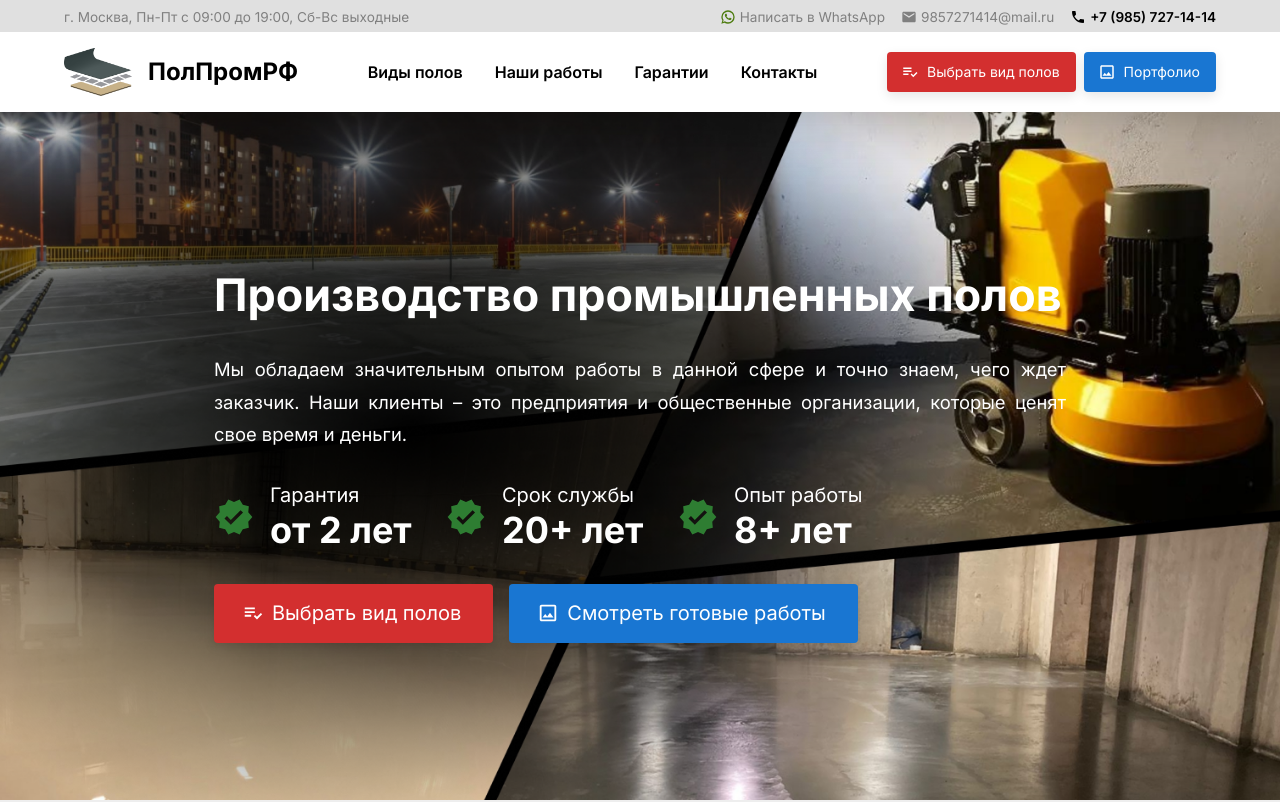
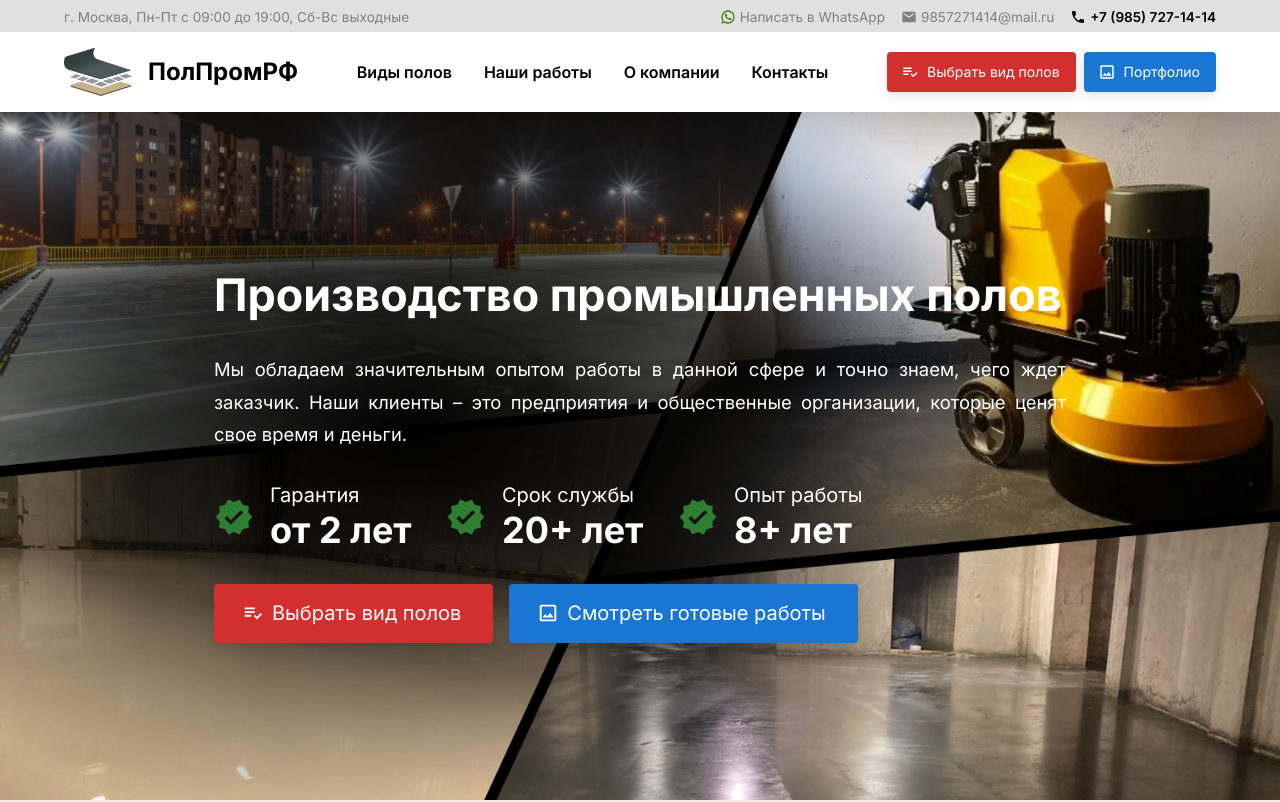
Before and after one commit to ntleek1/prompol77, a Next.js app: page / in a window 1280 px wide. Shown: the top 802 px of the page. Built offline with nearby package versions, Linux system fonts and the light colour scheme.

Commit message:
Navbar: move MenuNav data to routes

```diff
--- a/components/Header/Navbar.tsx
+++ b/components/Header/Navbar.tsx
@@ -1,13 +1,17 @@
 import React from "react";
 import Link from "next/link";
 import Image from "next/image";
+import { CompanyName } from "@/next-seo.config";
 import { Box, Typography, Container, Button } from "@mui/material";
 import useHeaderStyles from "./styles";
 import PlaylistAddCheckOutlinedIcon from "@mui/icons-material/PlaylistAddCheckOutlined";
 import ImageOutlinedIcon from "@mui/icons-material/ImageOutlined";
+import { MenuNav } from "@/routes";
 
 const Navbar = () => {
   const { sxNavbar } = useHeaderStyles();
+
+  const [redButton, blueButton] = MenuNav.filter((navItem) => navItem.isButton);
 
   return (
     <Box id="navbar" sx={sxNavbar}>
@@ -22,66 +26,52 @@ const Navbar = () => {
             gap={2}
             color="black"
           >
-            <Image src="/images/logo.png" alt="Logo" width={68} height={48} />
-            ПолПромРФ
+            <Image src="/images/logo.png" alt="Лого" width={68} height={48} />
+            {CompanyName}
           </Typography>
         </Box>
 
         <Box component="nav" className="navbar__menu">
+          {MenuNav.map((navItem) =>
+            navItem.isVisible && !navItem.isButton ? (
               <Typography
+                key={navItem.anchor}
                 component={Link}
-            href="#service"
+                href={navItem.anchor}
                 variant="body2"
                 scroll={false}
               >
-            Виды полов
+                {navItem.label}
               </Typography>
-          <Typography
-            component={Link}
-            href="#portfolio"
-            variant="body2"
-            scroll={false}
-          >
-            Наши работы
-          </Typography>
-          <Typography
-            component={Link}
-            href="#about"
-            variant="body2"
-            scroll={false}
-          >
-            Гарантии
-          </Typography>
-          <Typography
-            component={Link}
-            href="#contacts"
-            variant="body2"
-            scroll={false}
-          >
-            Контакты
-          </Typography>
+            ) : null
+          )}
         </Box>
-
+        {redButton.isVisible || blueButton.isVisible ? (
           <Box className="navbar__buttonGroup">
+            {redButton.isVisible ? (
               <Button
-            href="#service"
+                href={redButton.anchor}
                 variant="contained"
                 color="error"
                 size="small"
                 startIcon={<PlaylistAddCheckOutlinedIcon />}
               >
-            Выбрать вид полов
+                {redButton.label}
               </Button>
+            ) : null}
+            {blueButton.isVisible ? (
               <Button
-            href="#portfolio"
+                href={blueButton.anchor}
                 variant="contained"
                 color="primary"
                 size="small"
                 startIcon={<ImageOutlinedIcon />}
               >
-            Портфолио
+                {blueButton.label}
               </Button>
+            ) : null}
           </Box>
+        ) : null}
       </Container>
     </Box>
   );
--- a/routes.ts
+++ b/routes.ts
@@ -8,3 +8,42 @@ export enum Routes {
 export const generateHref = (url, route) => `${route}/${url}`;
 
 export default Routes;
+
+export const MenuNav = [
+  {
+    anchor: "/#service",
+    label: "Виды полов",
+    isVisible: true,
+    isButton: false,
+  },
+  {
+    anchor: "/#portfolio",
+    label: "Наши работы",
+    isVisible: true,
+    isButton: false,
+  },
+  {
+    anchor: "/#about",
+    label: "О компании",
+    isVisible: true,
+    isButton: false,
+  },
+  {
+    anchor: "/#contacts",
+    label: "Контакты",
+    isVisible: true,
+    isButton: false,
+  },
+  {
+    anchor: "/#service",
+    label: "Выбрать вид полов",
+    isVisible: true,
+    isButton: true,
+  },
+  {
+    anchor: "/#portfolio",
+    label: "Портфолио",
+    isVisible: true,
+    isButton: true,
+  },
+];
```
Lines whose indentation alone changed are shown as unchanged.
